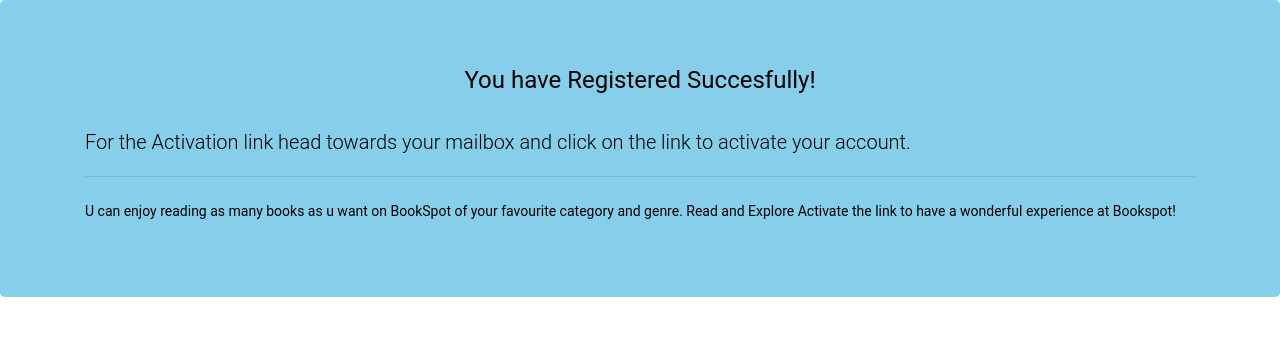
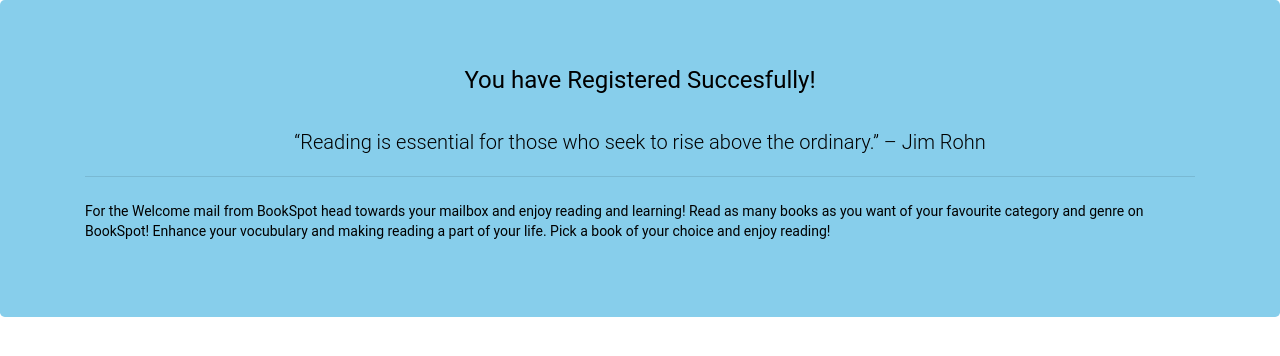
Before and after one commit to preranabav9/Bookspot, an Angular app: page /register-success in a window 1280 px wide. Shown: the top 356 px of the page. Built offline with nearby package versions, Linux system fonts and the light colour scheme.

Commit message:
Recommendation edited

```diff
--- a/src/app/recommendation/recommendation.component.html
+++ b/src/app/recommendation/recommendation.component.html
@@ -2,18 +2,20 @@
   <app-header></app-header>
   <div class="content">
       <div fxLayout="row wrap" fxLayoutGap="16px grid">
-          <div fxFlex="25%" fxFlex.xs="100%" fxFlex.sm="33%" *ngFor="let book of categoryBooks">
+          <div fxFlex="25%" fxFlex.xs="100%" fxFlex.sm="33%" *ngFor="let book of recommendedBooks">
               <mat-card class="mat-elevation-z4">
                   <mat-card-header>
-                      <mat-card-title matTooltip="{{ book?.volumeInfo?.title }}">{{ book?.volumeInfo?.title?.length > 25 ? book?.volumeInfo?.title.substr(0, 25) + "..." : book?.volumeInfo?.title }}</mat-card-title>
-                      <mat-card-subtitle>{{ book?.volumeInfo?.authors[0] }}</mat-card-subtitle>
+                      <mat-card-title matTooltip="{{ book?.bookName }}">{{ book?.bookName.length > 25 ? book?.bookName.substr(0, 25) + "..." : book?.bookName }}
+
+                      </mat-card-title>
+                      <mat-card-subtitle>{{ book?.volumeInfo?.authors[0] }}&nbsp;&nbsp;&nbsp;-recommended by {{book.username}}</mat-card-subtitle>
                   </mat-card-header>
                   <a [routerLink]="['/view-book']" [queryParams]="{ isbn: book?.volumeInfo?.industryIdentifiers[0].identifier }">
-                      <img mat-card-image src="{{ book?.volumeInfo?.imageLinks?.thumbnail }}" alt="Book cover" height="250px">
+                      <img mat-card-image src="{{ book?.bookImg }}" alt="Book cover" height="250px">
                   </a>
                   <mat-card-content>
                       <p>
-                          {{ book?.volumeInfo?.description.substr(0, 55) + "..." }} <a [routerLink]="['/view-book']" [queryParams]="{ isbn: book?.volumeInfo?.industryIdentifiers[0].identifier }">Show more</a>
+                          {{ book?.bookDesc.substr(0, 55) + "..." }} <a [routerLink]="['/view-book']" [queryParams]="{ isbn: book?.bookDesc }">Show more</a>
                       </p>
                   </mat-card-content>
                   <!-- <mat-card-actions>
--- a/src/app/recommendation/recommendation.component.ts
+++ b/src/app/recommendation/recommendation.component.ts
@@ -1,4 +1,5 @@
 import { Component, OnInit } from '@angular/core';
+import { BookService } from '../services/book.service';
 
 @Component({
   selector: 'app-recommendation',
@@ -6,10 +7,20 @@
   styleUrls: ['./recommendation.component.css']
 })
 export class RecommendationComponent implements OnInit {
-
-  constructor() { }
+  recommendedBooks: any;
+  constructor(private bookService: BookService) { }
 
   ngOnInit(): void {
+   this.getBookByRecommend();
   }
-
+  getBookByRecommend(){
+    this.bookService.getBookByRecommend().subscribe(
+      response => {
+        console.log("response", response);
+        this.recommendedBooks = response;
+      }, error => {
+        console.log("error", error);
+      }
+    )
+  }
 }
--- a/src/app/register-success/register-success.component.html
+++ b/src/app/register-success/register-success.component.html
@@ -4,12 +4,12 @@
     <div class="container">
     <h1 class="display-4" style="text-align: center">You have Registered Succesfully!</h1>
     <br>
-    <p class="lead "> For the Activation link head towards your mailbox and click on the link to activate your account.</p>
+    <p class="lead " style="text-align: center">“Reading is essential for those who seek to rise above the ordinary.” – Jim Rohn</p>
     <hr class="my-4">
     <p>
-        U can enjoy reading as many books as u want on BookSpot of your favourite category and genre.
-        Read and Explore Activate the link to have a wonderful
-        experience at Bookspot!
+        For the Welcome mail from BookSpot head towards your mailbox and enjoy reading and learning!
+     Read as many books as you want  of your favourite category and genre on BookSpot! Enhance your vocubulary and making reading a part of your life.
+     Pick a book of your choice and enjoy reading!
     </p>
    </div>
   </div>
--- a/src/app/services/book.service.ts
+++ b/src/app/services/book.service.ts
@@ -7,7 +7,8 @@
 export class BookService {
   apiKey: string = "AIzaSyDC0itpOE_dpXciDZ9-Qp_PWXQQVdcVsxQ";
   api: string = "https://www.googleapis.com/books/v1/volumes";
-  bookspotApi: string = "http://localhost:8080/bookSpotApi";
+  bookspotApi: string = "http://localhost:8080/bookSpotAPI";
+
   constructor(private httpClient: HttpClient) { }
   getAllBooks() {
     return this.httpClient.get(this.api+"?q=trending&printType=books&maxResults=4&key="+this.apiKey);
@@ -41,4 +42,10 @@
       }
     */
   }
+
+  getBookByRecommend(){
+    return this.httpClient.get(this.bookspotApi+"/getallrecommend");
+  }
+
+
 }
```
